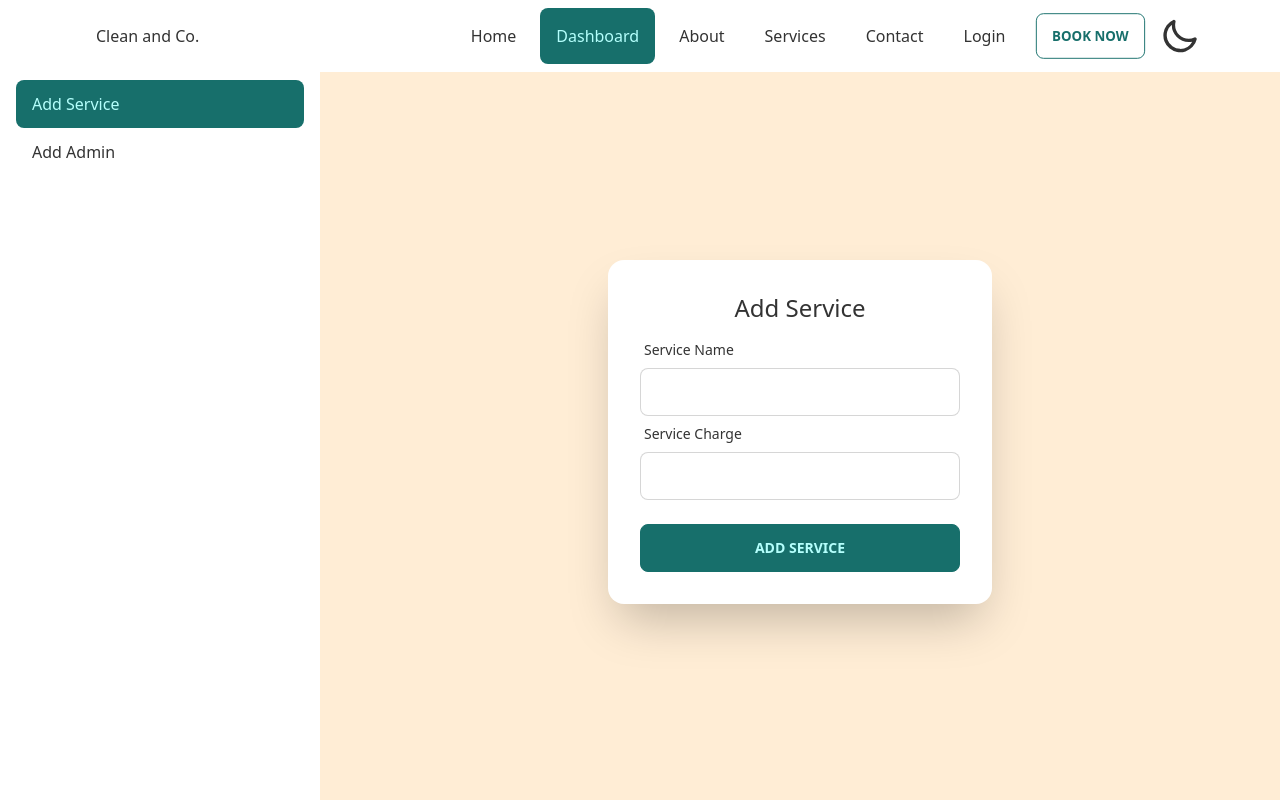
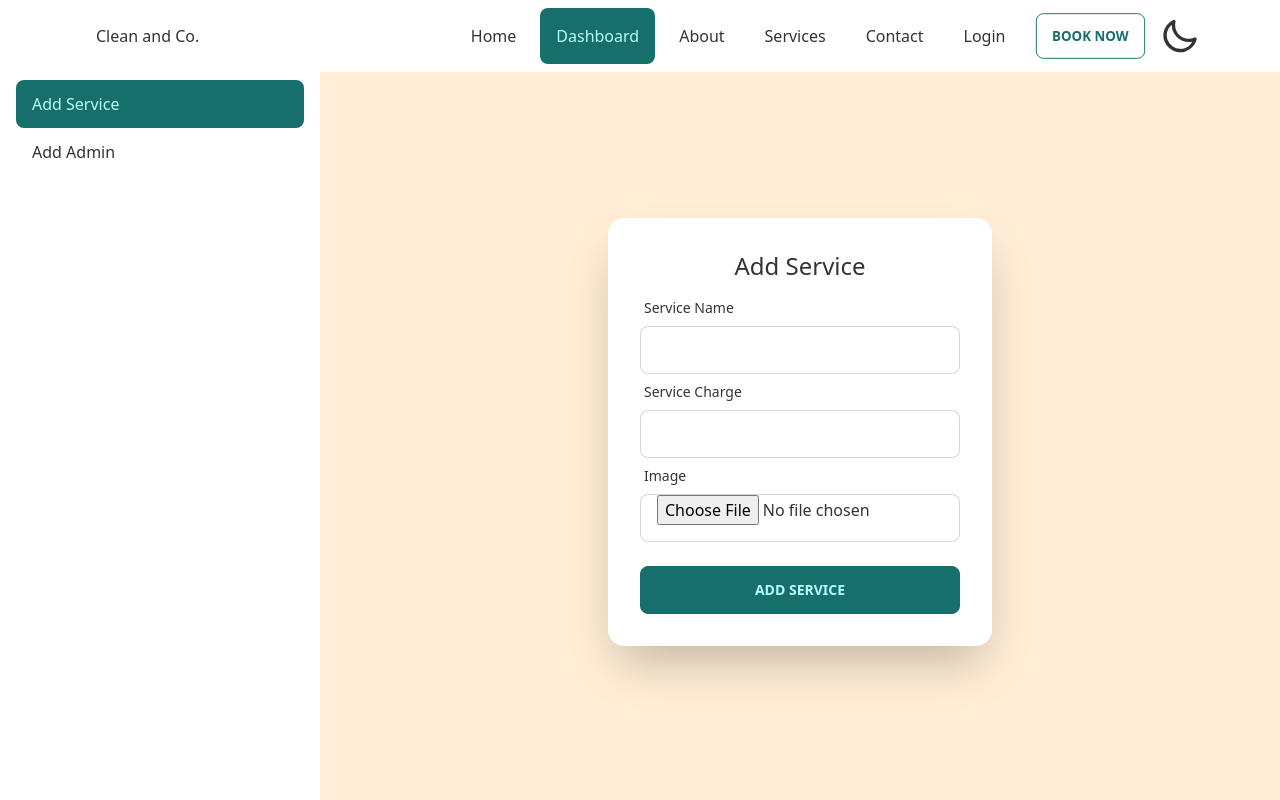
Before and after one commit to Thowhid31/complete-web-1to100, a React (Create React App) app: page /dashboard/add-service in a window 1280 px wide. Built offline with nearby package versions, Linux system fonts and the light colour scheme.

Commit message:
image implement

```diff
--- a/src/Pages/Dashboard/AddService.js
+++ b/src/Pages/Dashboard/AddService.js
@@ -1,16 +1,34 @@
-import React from 'react';
+import axios from 'axios';
+import React, { useState } from 'react';
 import { useForm } from 'react-hook-form';
-import facther from '../../api';
+// import facther from '../../api';
+
 
 const AddService = () => {
+    const [imageURL, setImageURL] = useState('');
+    console.log(imageURL);
     const { register, handleSubmit, reset } = useForm();
 
     const onSubmit = async (data) => {
-        const res = await facther.post('add-service', data);
-        console.log(res);
+        // const res = await facther.post('add-service', data);
+        console.log(data);
         reset()
 
     }
+
+    const handleUploadImage = event => {
+        const image = event.target.files[0];
+
+        const formData = new FormData();
+        formData.set("image", image);
+        axios.post("https://api.imgbb.com/1/upload?key=a5113089964d5e5d5c59a49191f9efa6", formData)
+        .then(res => {
+            setImageURL(res.data.data.display_url)
+        })
+        .catch((error) => {
+            console.log(error);
+        })
+    };
 
     return (
         <div className='h-screen w-full flex justify-center items-center bg-accent'>
@@ -39,6 +57,15 @@ const AddService = () => {
                         />
 
                     </div>
+                    <div class="form-control">
+                        <label class="label">
+                            <span class="label-text">Image</span>
+                        </label>
+                        <input type="file" class="input input-bordered" onChange={handleUploadImage}
+
+                        />
+
+                    </div>
                     <div class="form-control mt-6">
                         <button type='submit' class="btn btn-primary" >Add Service</button>
                     </div>
```
